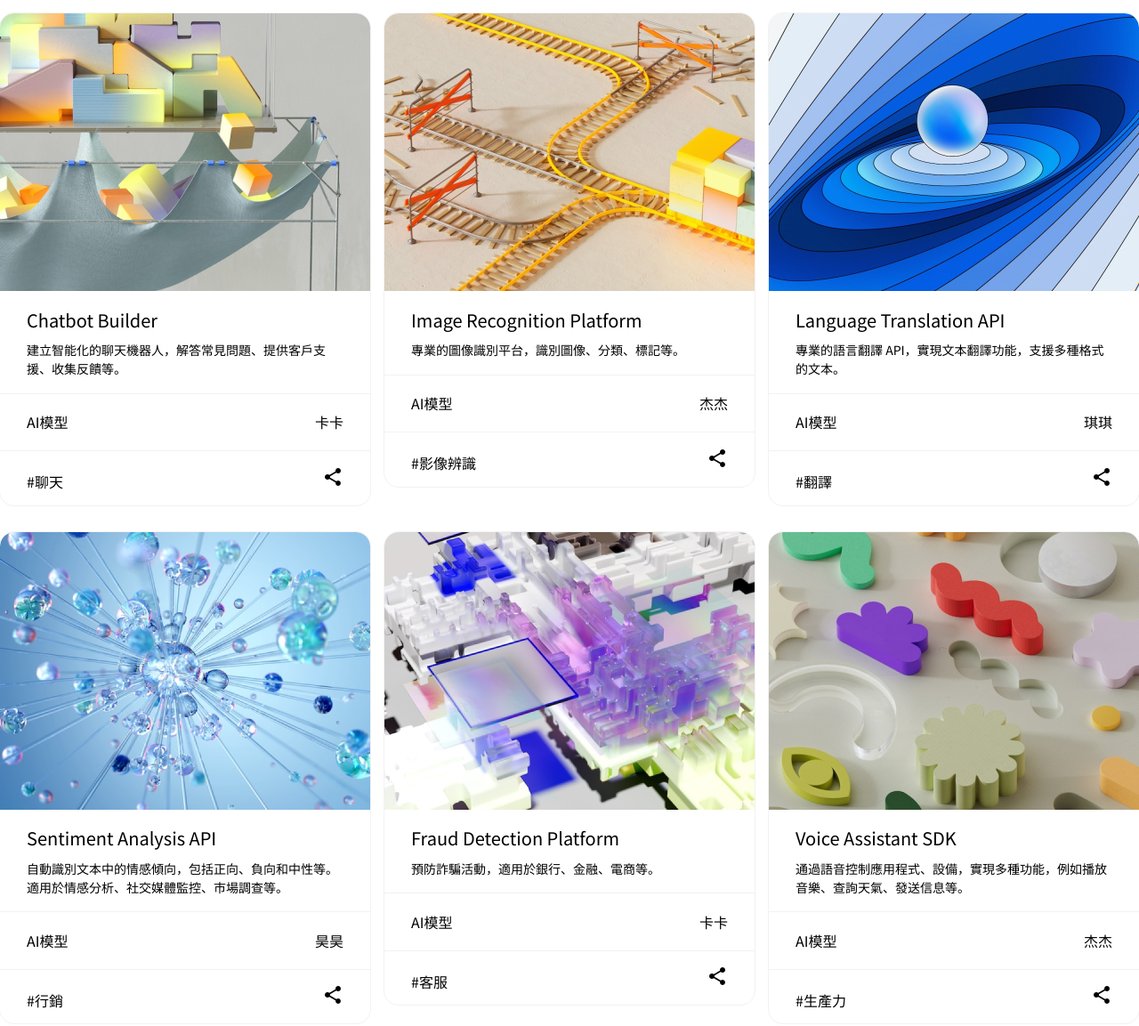
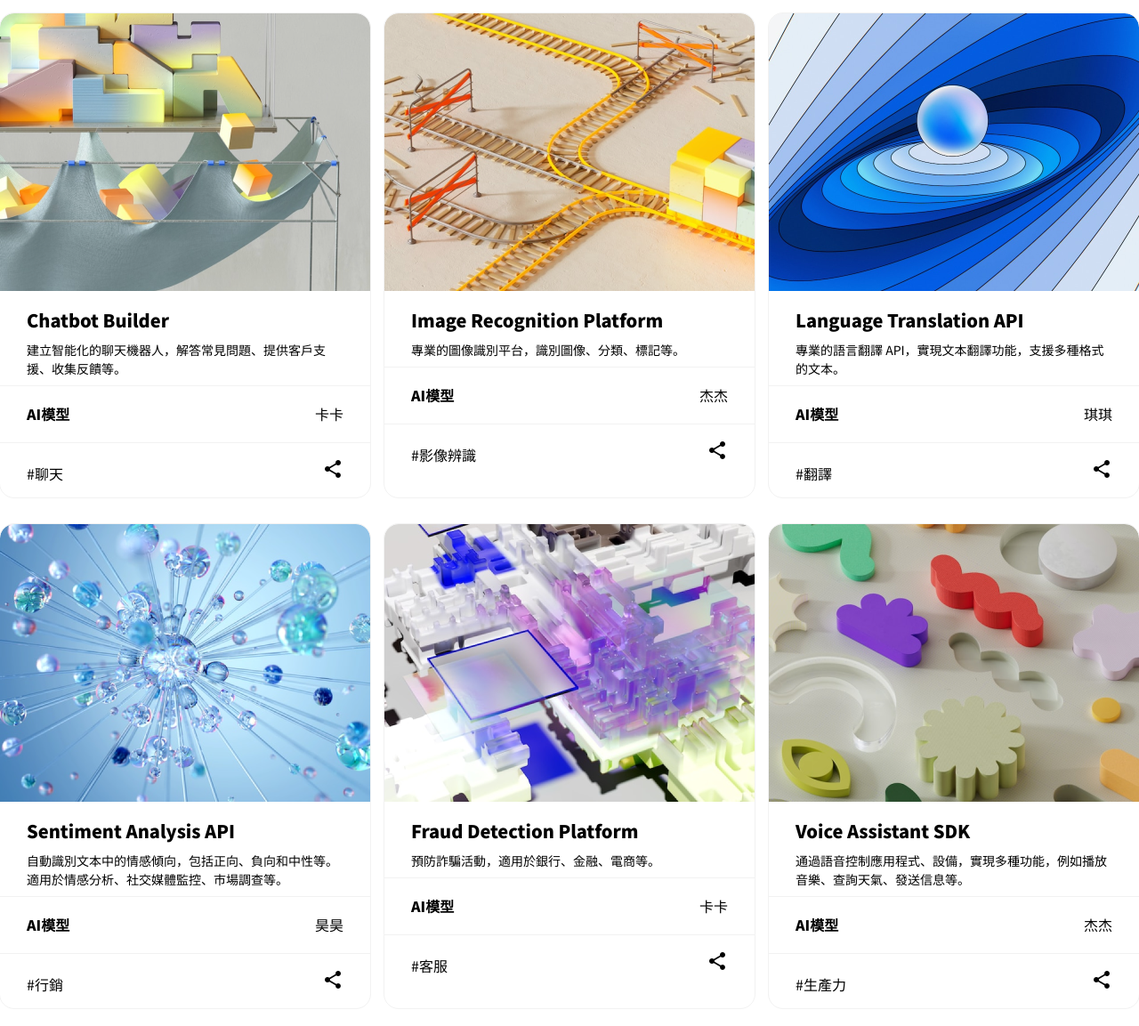
Before and after one commit to rochelwang1205/product-feature-cards.github.io, a plain HTML site: page 切版任務一/index.html in a window 1280 px wide. Shown: the whole page at 89% size. Drawn offline with Linux system fonts and the light colour scheme.

Commit message:
Add files via upload

```diff
--- a/切版任務一/index.html
+++ b/切版任務一/index.html
@@ -15,8 +15,8 @@
 
 </head>
 <body>
-    <div class="container">
-        <ul>
+    <div class="wrapper">
+        <ul class="container">
         <li class="card">
             <img src="img/tool1.png" alt="tool1">
             <h3>Chatbot Builder</h3><p>建立智能化的聊天機器人，解答常見問題、提供客戶支援、收集反饋等。</p>
@@ -26,7 +26,7 @@
             <h4>#聊天<a><span class="material-icons">share</span></a></h4>
         </li>
         </ul>
-        <ul>
+        <ul class="container">
         <li class="card">
             <img src="img/tool2.png" alt="tool2">
             <h3>Image Recognition Platform</h3><p>專業的圖像識別平台，識別圖像、分類、標記等。
@@ -37,7 +37,7 @@
             <h4>#影像辨識<a><span class="material-icons">share</span></a></h4>
         </li>
         </ul>
-        <ul>
+        <ul class="container">
         <li class="card">
             <img src="img/tool3.png" alt="tool3">
             <h3>Language Translation API</h3><p>專業的語言翻譯 API，實現文本翻譯功能，支援多種格式的文本。</p>
@@ -47,7 +47,7 @@
             <h4>#翻譯<a><span class="material-icons">share</span></a></h4>
         </li>
         </ul>
-        <ul>
+        <ul class="container">
         <li class="card">
             <img src="img/tool4.png" alt="tool4">
             <h3>Sentiment Analysis API</h3><p>自動識別文本中的情感傾向，包括正向、負向和中性等。適用於情感分析、社交媒體監控、市場調查等。</p>
@@ -57,7 +57,7 @@
             <h4>#行銷<a><span class="material-icons">share</span></a></h4>
         </li>
         </ul>
-        <ul>
+        <ul class="container">
         <li class="card">
             <img src="img/tool5.png" alt="tool5">
             <h3>Fraud Detection Platform</h3><p>預防詐騙活動，適用於銀行、金融、電商等。
@@ -68,7 +68,7 @@
             <h4>#客服<a><span class="material-icons">share</span></a></h4>
         </li>
         </ul>
-        <ul>
+        <ul class="container">
         <li class="card">
             <img src="img/tool6.png" alt="tool6">
             <h3>Voice Assistant SDK</h3><p>通過語音控制應用程式、設備，實現多種功能，例如播放音樂、查詢天氣、發送信息等。</p>
--- a/切版任務一/style.css
+++ b/切版任務一/style.css
@@ -51,18 +51,20 @@ table {
 }*/
 
 body{
-     display: flex;
+     display:flex;
      align-items: center;
      justify-content: center;
      font-family: 'Noto Sans TC', sans-serif
      /*background:black;*/
 }
+.wrapper{
+    display: flex;
+    justify-content:space-between;
+    flex-wrap: wrap;
+    width: 1296px;
+}
 .container{
     display: flex;
-    flex-wrap: wrap;
-    justify-content:space-between;
-    align-items: stretch;
-    width:1296px;
 }
 .card{
     outline:1px solid #f2f2f2;
@@ -80,19 +82,23 @@ p, h3, h4{
 }
 h3{
     font-size: 20px;
+    font-weight: 900;
     line-height: 1.5;
     margin-top:4%;
     margin-bottom: 2%;
 }
 p{
     font-size: 14px;
+    font-weight: 400;
     line-height: 1.5;
-    margin-bottom: 4%;
 }
 h4{
     font-weight: 400;
     font-size: 16px;
     line-height: 3;
+}
+b{
+    font-weight: 700;
 }
 hr{
     border:none;
@@ -110,3 +116,13 @@ a{
     margin-bottom: 3px;
     cursor: pointer;
 }
+
+@media screen and (max-width: 800px) {
+    .card-container {
+      display: flex;
+      flex-wrap: wrap;
+    }
+    .container {
+      width: 100%;
+    }
+  }
```
